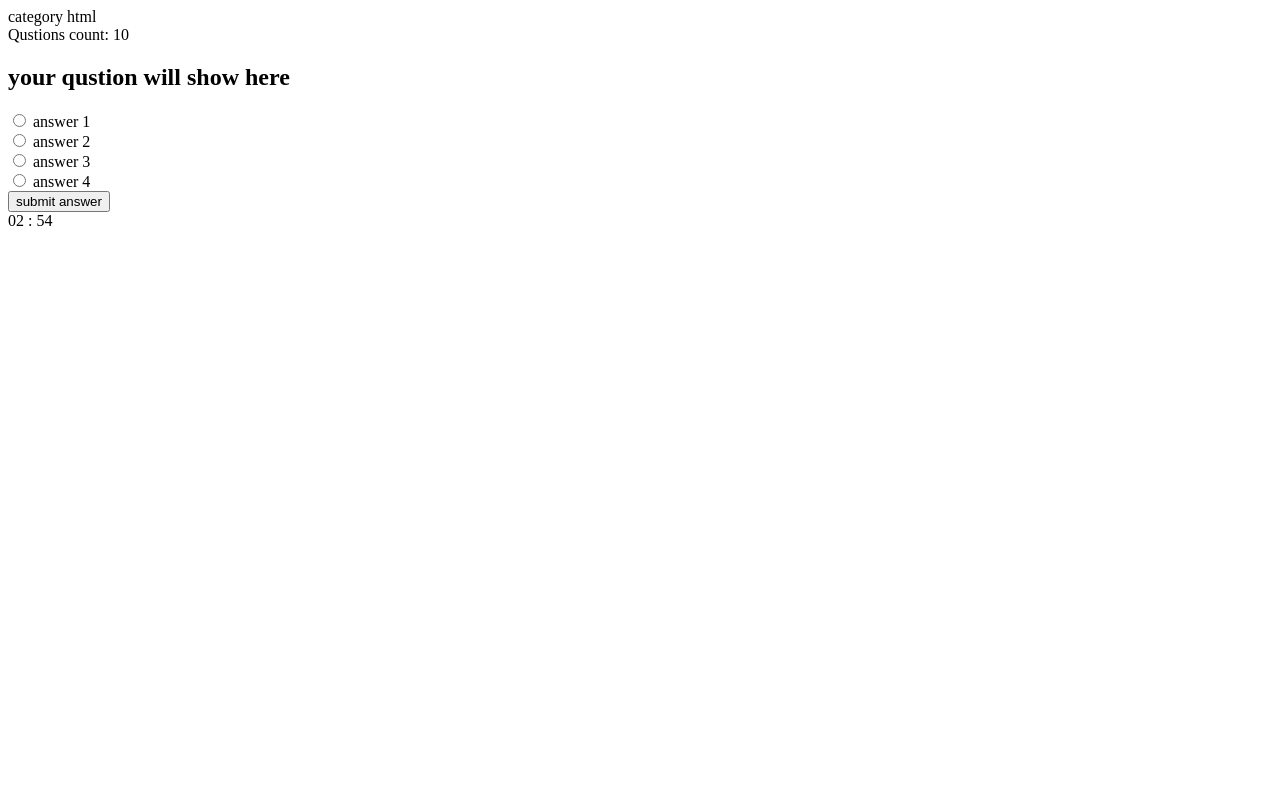
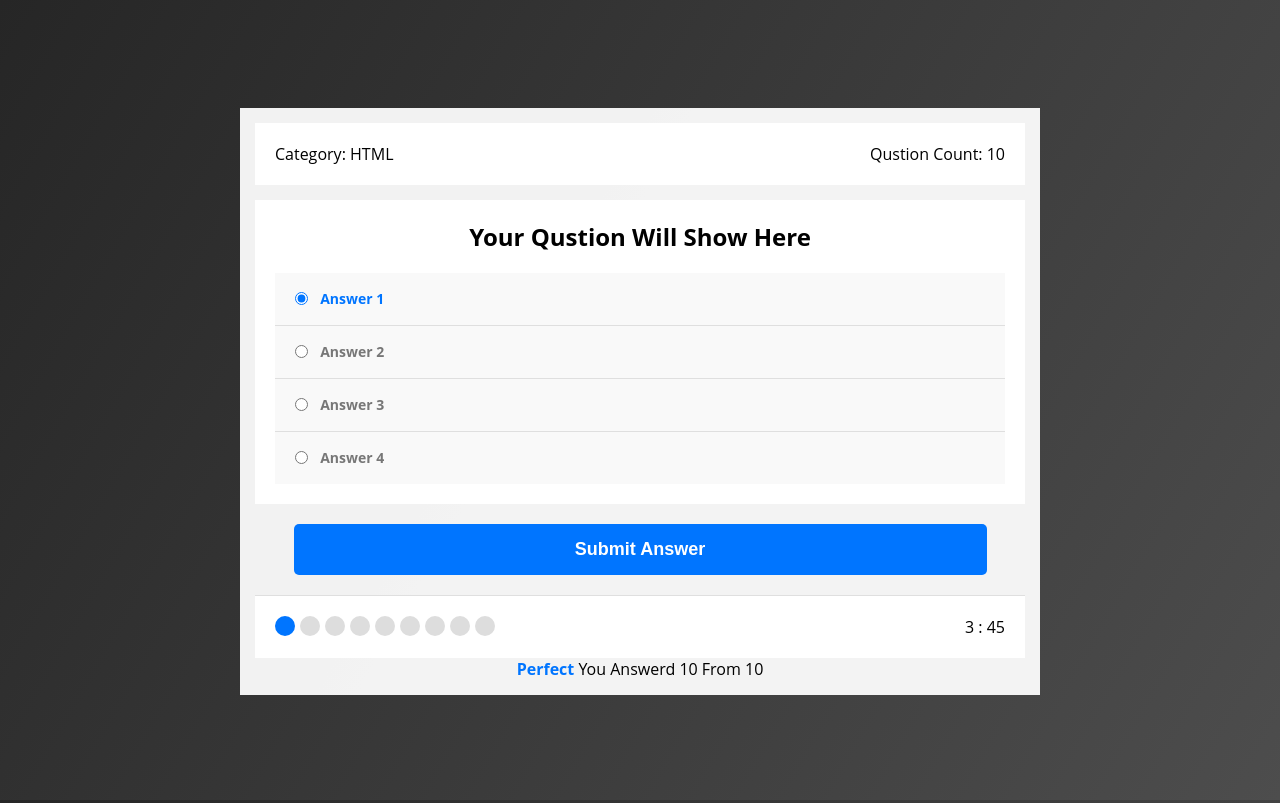
Before and after one commit to mo7amedehab97/Quiz-App, a plain HTML site: page html/qustions-page.html in a window 1280 px wide. Drawn offline with Linux system fonts and the light colour scheme.

Commit message:
fix some problems in html-quizpage and give him style relates #14

```diff
--- a/html/qustions-page.html
+++ b/html/qustions-page.html
@@ -4,44 +4,42 @@
     <meta charset="UTF-8">
     <meta http-equiv="X-UA-Compatible" content="IE=edge">
     <meta name="viewport" content="width=device-width, initial-scale=1.0">
+<link rel="stylesheet" href="../style/qustion-page.css">
+  <link rel="preconnect" href="https://fonts.googleapis.com">
+<link rel="preconnect" href="https://fonts.gstatic.com" crossorigin>
+<link href="https://fonts.googleapis.com/css2?family=Open+Sans:wght@300;400;700&display=swap" >
  <title>Qustion Page</title>
 </head>
 <body>
-    <div class="quiz-app">
+
+<section class="quiz-app">
     <div class="quiz-info">
-            <div class="category">category
-                <span>html</span>
-            </div>
-            <div class="count">Qustions count: <span>10</span>
+        <div class="category">Category: <span>HTML</span></div>
+    <div class="count">qustion count: <span>10</span></div>
     </div>
     <div class="quiz-area">
         <h2>your qustion will show here</h2>
     </div>
     <div class="answer-area">
         <div class="answer">
-                    <input type="radio" name="qustion" id="1">
-                    <label for="1"> answer 1</label>
+            <input type="radio" name="qustions" id="1" checked>
+            <label for="1">answer 1</label>
         </div>
         <div class="answer">
-                    <input type="radio" name="qustion" id="2">
+            <input type="radio" name="qustions" id="2">
             <label for="2">answer 2</label>
-                </div>
-                <div class="answer">
-                    <input type="radio" name="qustion" id="3">
+        </div>   <div class="answer">
+            <input type="radio" name="qustions" id="3">
             <label for="3">answer 3</label>
-                </div>
-                <div class="answer">
-                    <input type="radio" name="qustion" id="4">
+        </div>   <div class="answer">
+            <input type="radio" name="qustions" id="4">
             <label for="4">answer 4</label>
         </div>
     </div>
-            <button class="submit-btn">
-                submit answer
-            </button>
-            <div class="bullits">
+    <button class="submit-btn"> submit answer</button>
+    <div class="bullets">
         <div class="spans">
-                    <span></span>
-                    <span></span>
+            <span class="on"></span>
             <span></span>
             <span></span>
             <span></span>
@@ -52,10 +50,11 @@
             <span></span>
         </div>
         <div class="countdown">
-                    <span class="min">02</span> : <span class="sec">54</span>
+            <span class="min">3</span> :
+            <span class="sec">45</span>
         </div>
     </div>
-        </div>
-    </div>
+    <div class="result"><span class="perfect"> perfect</span> you answerd 10 from 10</div>
+</section>
 </body>
 </html>
--- /dev/null
+++ b/style/qustion-page.css
@@ -0,0 +1,116 @@
+*{
+    box-sizing: border-box;
+    text-transform: capitalize;
+}
+body{
+    font-family: 'Open Sans', sans-serif;
+    background: linear-gradient(120deg, #262626, #4d4d4d) fixed;
+    display: flex;
+    justify-content: center;
+    align-items: center;
+}
+.quiz-app{
+    margin: 100px auto;
+    width: 800px;
+    background-color: #f8f8f8f8;
+    padding: 15px;
+
+}
+.quiz-app .quiz-info{
+    display: flex;
+    background-color: #fff;
+    padding: 20px;
+}
+.quiz-app .quiz-info .category{
+    flex: 1;
+}
+.quiz-app .quiz-info .count{
+    flex: 1;
+    text-align: right;
+}
+.quiz-app .quiz-area{
+    background-color: #fff;
+    padding: 20px;
+    margin-top: 15px;
+}
+.quiz-app .quiz-area h2{
+    margin: 0;
+    text-align: center;
+}
+.quiz-app .answer-area{
+    background-color: #fff;
+    padding:0 20px 20px;
+}
+.quiz-app .answer-area .answer{
+    background-color: #f9f9f9;
+    padding: 15px;
+}
+.quiz-app .answer-area .answer:not(:last-child){
+    border-bottom: 1px solid #dfdfdf;
+}
+.quiz-app .answer-area .answer input[type="radio"]:checked +label{
+    color: #0075ff;
+}
+.quiz-app .answer-area .answer label{
+    cursor: pointer;
+    font-weight: bold;
+    color: #777;
+    font-size: 14px;
+    margin-left: 5px;
+    position: relative;
+    top: -1px;
+}
+.quiz-app .submit-btn{
+    background-color: #0075ff;
+    display: flex;
+    width: 90%;
+    padding: 15px 15px;
+    border: none;
+    color: #fff;
+    font-weight: bold;
+    font-size: 18px;
+    cursor: pointer;
+    border-radius: 5px;
+    margin: 20px auto;
+    justify-content: center;
+
+
+}
+.quiz-app .submit-btn:focus{
+    outline: none;
+}
+.quiz-app .bullets{
+    border-top: 1px solid #dfdfdf;
+    background-color: #fff;
+    display: flex;
+    padding: 20px;
+}
+.quiz-app .bullets .spans {
+    flex: 1;
+    display: flex;
+}
+.quiz-app .bullets .spans span{
+    width: 20px;
+    height: 20px;
+    background-color: #DDD;
+    margin-right: 5px;
+    border-radius: 50%;
+}
+.quiz-app .bullets .spans span.on{
+    background-color: #0075ff;
+}
+.quiz-app .result span{
+    font-weight: bold;
+}
+.quiz-app .result {
+   text-align: center;
+}
+.quiz-app .result span.bad{
+    color: #dc0a0a;
+}
+.quiz-app .result span.good{
+    color: #009688;
+}
+.quiz-app .result span.perfect{
+    color: #0075ff;
+}
```
Lines whose indentation alone changed are shown as unchanged.
